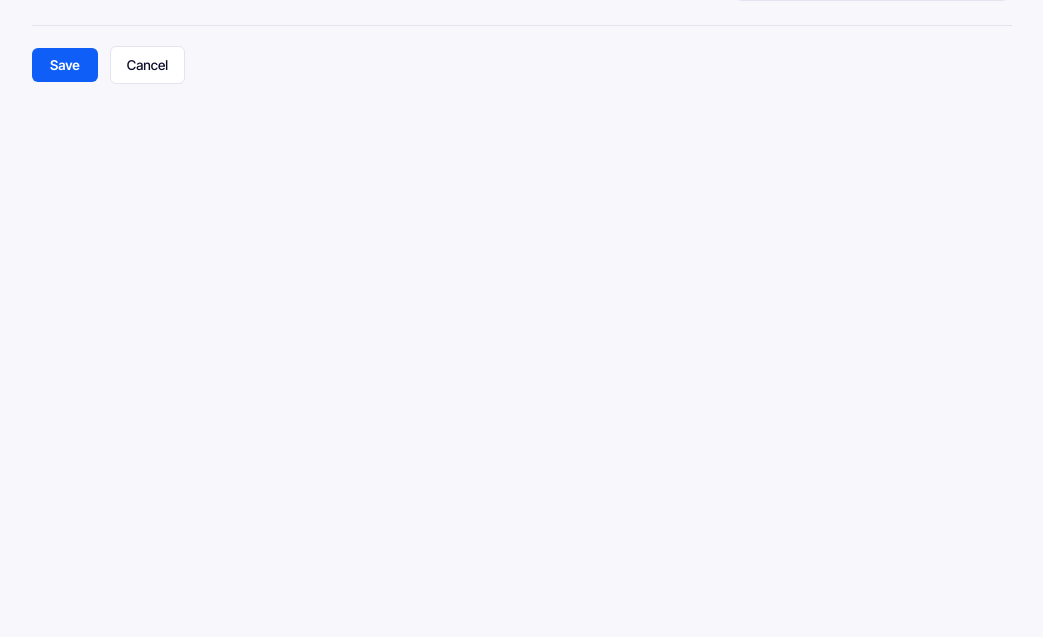
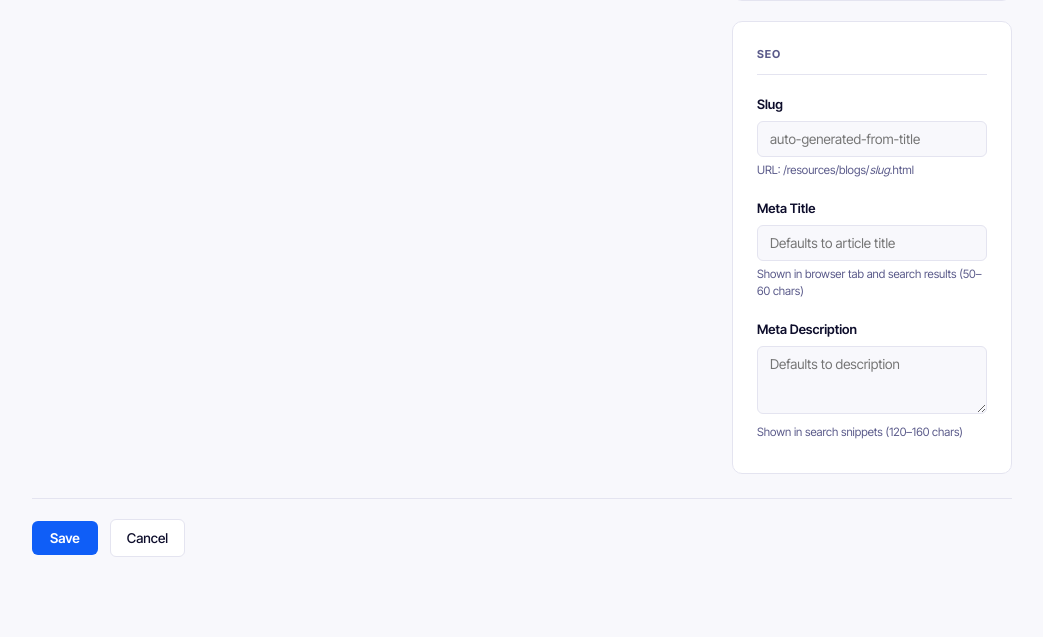
Before and after one commit to abhirup-gtxo/GTXO-Consulting, a Flask app: page /admin/cms/blogs/new in a window 1280 px wide. Shown: the part 901-1538 px from the top of the page, without its empty margins (228-1271 px from the left). Before the commit the page ends 985 px from the top, so only its background shows below. Run offline with Flask 3, Linux system fonts and the light colour scheme; the visitor is signed in with stand-in values (Sample User, id 1); some libraries are stand-ins or nearby versions.

Commit message:
Add editable slug, meta title, and meta description to CMS editor
- Slug field is editable; auto-populates from title while untouched
- Meta title and meta description saved per entry
- Article pages use meta_title/meta_description in <head>, falling back to title/description
- Applies to blogs, case studies, and guides

Co-Authored-By: Claude Sonnet 4.6 <noreply@anthropic.com>

```diff
--- a/admin/app.py
+++ b/admin/app.py
@@ -261,19 +261,23 @@ def cms_new(ct):
     if request.method == 'POST':
         items = load_cms(ct)
         now = datetime.utcnow().isoformat()
+        title = request.form.get('title', '').strip()
+        slug  = request.form.get('slug', '').strip() or _slugify(title)
         item = {
-            'id':          str(uuid.uuid4()),
-            'title':       request.form.get('title', '').strip(),
-            'slug':        _slugify(request.form.get('title', '')),
-            'cover_glyph': request.form.get('cover_glyph', '').strip(),
-            'cover_grad':  request.form.get('cover_grad', 'grad-a'),
-            'kind':        request.form.get('kind', CMS_TYPES[ct]['kind_default']).strip(),
-            'tags':        [t.strip() for t in request.form.get('tags', '').split(',') if t.strip()],
-            'description': request.form.get('description', '').strip(),
-            'content':     request.form.get('content', ''),
-            'published':   request.form.get('published') == 'on',
-            'created_at':  now,
-            'updated_at':  now,
+            'id':               str(uuid.uuid4()),
+            'title':            title,
+            'slug':             slug,
+            'cover_glyph':      request.form.get('cover_glyph', '').strip(),
+            'cover_grad':       request.form.get('cover_grad', 'grad-a'),
+            'kind':             request.form.get('kind', CMS_TYPES[ct]['kind_default']).strip(),
+            'tags':             [t.strip() for t in request.form.get('tags', '').split(',') if t.strip()],
+            'description':      request.form.get('description', '').strip(),
+            'meta_title':       request.form.get('meta_title', '').strip(),
+            'meta_description': request.form.get('meta_description', '').strip(),
+            'content':          request.form.get('content', ''),
+            'published':        request.form.get('published') == 'on',
+            'created_at':       now,
+            'updated_at':       now,
         }
         items.append(item)
         save_cms(ct, items)
@@ -295,15 +299,19 @@ def cms_edit(ct, item_id):
     if item is None:
         abort(404)
     if request.method == 'POST':
-        item['title']       = request.form.get('title', '').strip()
-        item['cover_glyph'] = request.form.get('cover_glyph', '').strip()
-        item['cover_grad']  = request.form.get('cover_grad', 'grad-a')
-        item['kind']        = request.form.get('kind', '').strip()
-        item['tags']        = [t.strip() for t in request.form.get('tags', '').split(',') if t.strip()]
-        item['description'] = request.form.get('description', '').strip()
-        item['content']     = request.form.get('content', '')
-        item['published']   = request.form.get('published') == 'on'
-        item['updated_at']  = datetime.utcnow().isoformat()
+        title = request.form.get('title', '').strip()
+        item['title']            = title
+        item['slug']             = request.form.get('slug', '').strip() or _slugify(title)
+        item['cover_glyph']      = request.form.get('cover_glyph', '').strip()
+        item['cover_grad']       = request.form.get('cover_grad', 'grad-a')
+        item['kind']             = request.form.get('kind', '').strip()
+        item['tags']             = [t.strip() for t in request.form.get('tags', '').split(',') if t.strip()]
+        item['description']      = request.form.get('description', '').strip()
+        item['meta_title']       = request.form.get('meta_title', '').strip()
+        item['meta_description'] = request.form.get('meta_description', '').strip()
+        item['content']          = request.form.get('content', '')
+        item['published']        = request.form.get('published') == 'on'
+        item['updated_at']       = datetime.utcnow().isoformat()
         save_cms(ct, items)
         _rebuild_resource_page(ct)
         flash('Saved successfully', 'success')
@@ -383,7 +391,8 @@ ARTICLE_TEMPLATE = """\
 <head>
   <meta charset="utf-8">
   <meta name="viewport" content="width=device-width,initial-scale=1">
-  <title>{title} · Grow10x</title>
+  <title>{meta_title} · Grow10x</title>
+  <meta name="description" content="{meta_description}">
   <link rel="stylesheet" href="../../assets/site.css">
 </head>
 <body data-page="resources" data-depth="2">
@@ -463,6 +472,8 @@ def _generate_article_pages(ct):
         )
         html = ARTICLE_TEMPLATE.format(
             title=item['title'],
+            meta_title=item.get('meta_title') or item['title'],
+            meta_description=item.get('meta_description') or item.get('description', ''),
             description=item.get('description', ''),
             content=item.get('content', ''),
             cover_label=meta['cover_label'],
--- a/admin/templates/cms_edit.html
+++ b/admin/templates/cms_edit.html
@@ -103,6 +103,25 @@
         </div>
       </div>
 
+      <div class="editor-section">
+        <div class="editor-section-title">SEO</div>
+        <div class="field">
+          <label>Slug</label>
+          <input type="text" name="slug" id="slug-input" value="{{ item.slug if item else '' }}" placeholder="auto-generated-from-title">
+          <p class="field-hint">URL: /resources/{{ ct }}/<em>slug</em>.html</p>
+        </div>
+        <div class="field">
+          <label>Meta Title</label>
+          <input type="text" name="meta_title" value="{{ item.meta_title if item else '' }}" placeholder="Defaults to article title">
+          <p class="field-hint">Shown in browser tab and search results (50–60 chars)</p>
+        </div>
+        <div class="field">
+          <label>Meta Description</label>
+          <textarea name="meta_description" rows="3" placeholder="Defaults to description">{{ item.meta_description if item else '' }}</textarea>
+          <p class="field-hint">Shown in search snippets (120–160 chars)</p>
+        </div>
+      </div>
+
       {% if item %}
       <div class="editor-section meta-info">
         <div class="editor-section-title">Info</div>
@@ -143,6 +162,19 @@ var quill = new Quill('#quill-editor', {
   }
 });
 
+// Auto-populate slug from title if slug is empty
+const titleInput = document.querySelector('input[name="title"]');
+const slugInput  = document.getElementById('slug-input');
+titleInput.addEventListener('input', function() {
+  if (!slugInput.dataset.manual) {
+    slugInput.value = titleInput.value.toLowerCase()
+      .replace(/[^a-z0-9\s-]/g, '').trim().replace(/\s+/g, '-');
+  }
+});
+slugInput.addEventListener('input', function() {
+  slugInput.dataset.manual = '1';
+});
+
 document.getElementById('cms-form').addEventListener('submit', function(e) {
   document.getElementById('content-input').value = quill.root.innerHTML;
 });
```
